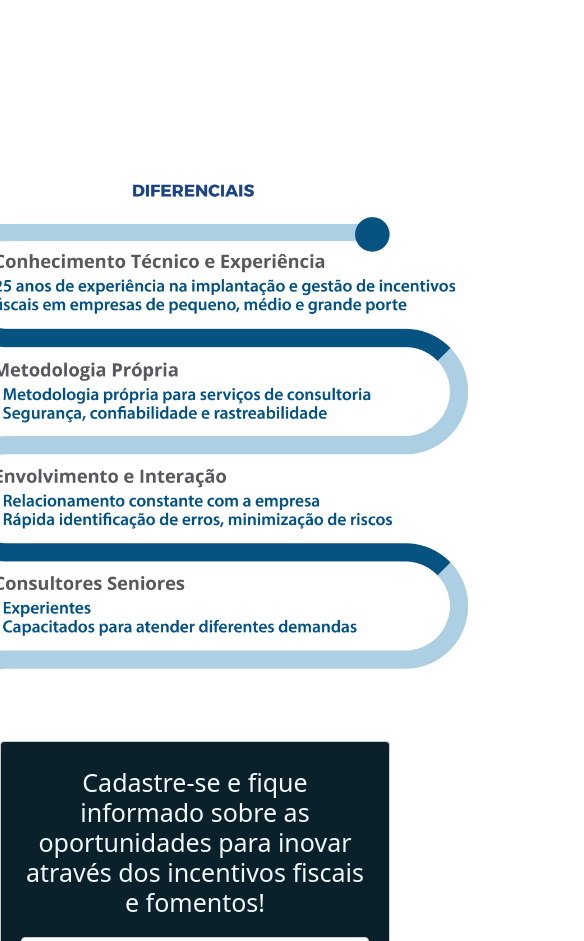
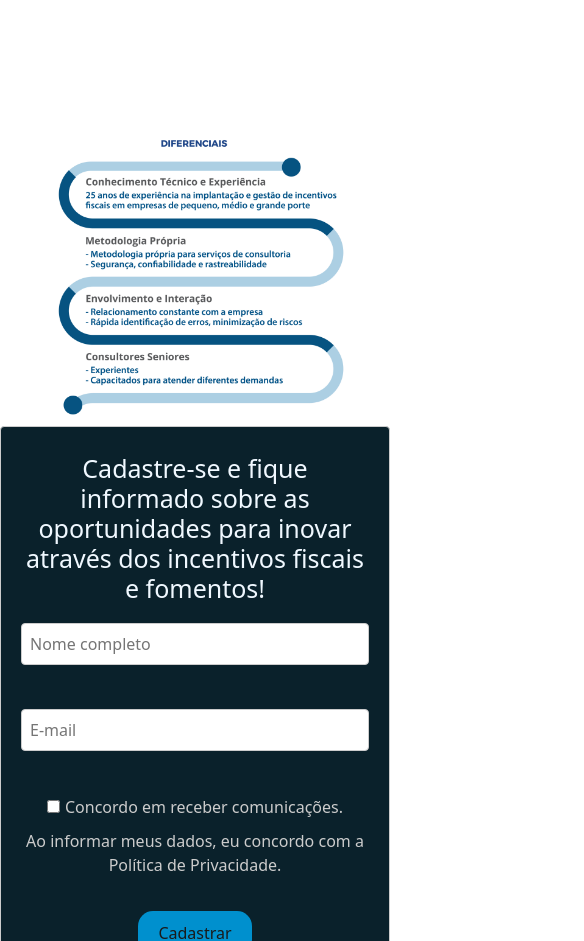
Before and after one commit to Marcos-Gabriell/Projeto-web-react, a React (Create React App) app: page /a-sigplani in a window 390 px wide. Shown: the part 2900-3841 px from the top of the page, 584 px wide, since content can reach past the window. Built offline with nearby package versions, Linux system fonts and the light colour scheme.

Commit message:
teste do responsivo

```diff
--- a/src/asigplani.css
+++ b/src/asigplani.css
@@ -85,17 +85,26 @@
   color: rgb(73, 86, 99);
 }
 
+
+@media (max-width: 767px) {
+  .image-container4 img {
+    max-width: 100%; /* Reduz a largura máxima para ocupar todo o espaço disponível */
+    height: auto; /* Ajusta a altura proporcionalmente */
+  }
+}
+
 /* Estilos adicionais para telas menores */
 @media (max-width: 767px) {
+
   .container4 {
     justify-content: center; /* Centraliza horizontalmente */
   }
 
   .image-container4 {
-    padding: 30px;
+    padding: 0px;
     margin-top: 20px;
     margin-left: 0;
-    max-width: 100vh; /* Diminui o tamanho do container da imagem em telas menores */
+    max-width: 100%; /* Diminui o tamanho do container da imagem em telas menores */
   }
 
   .text-container4 {
```
